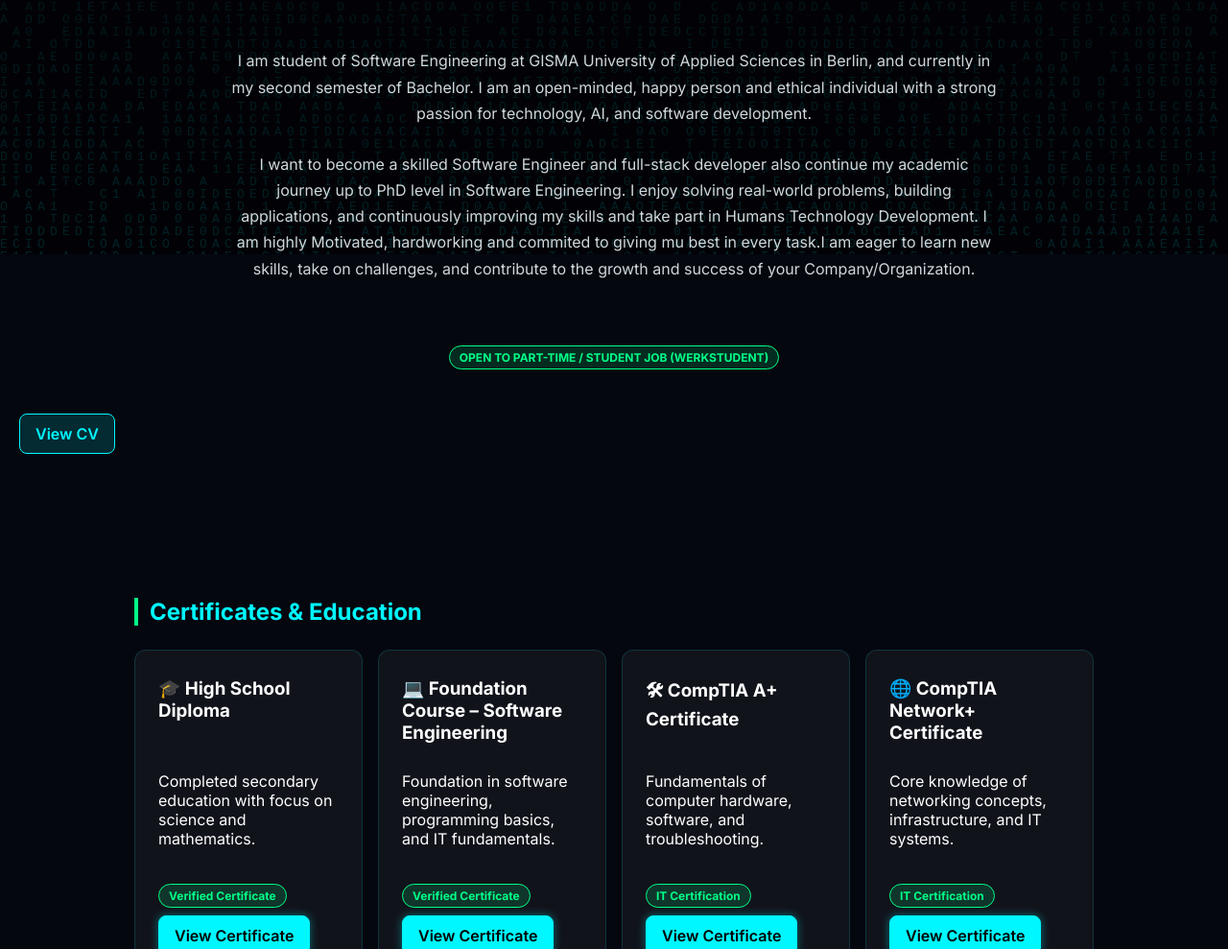
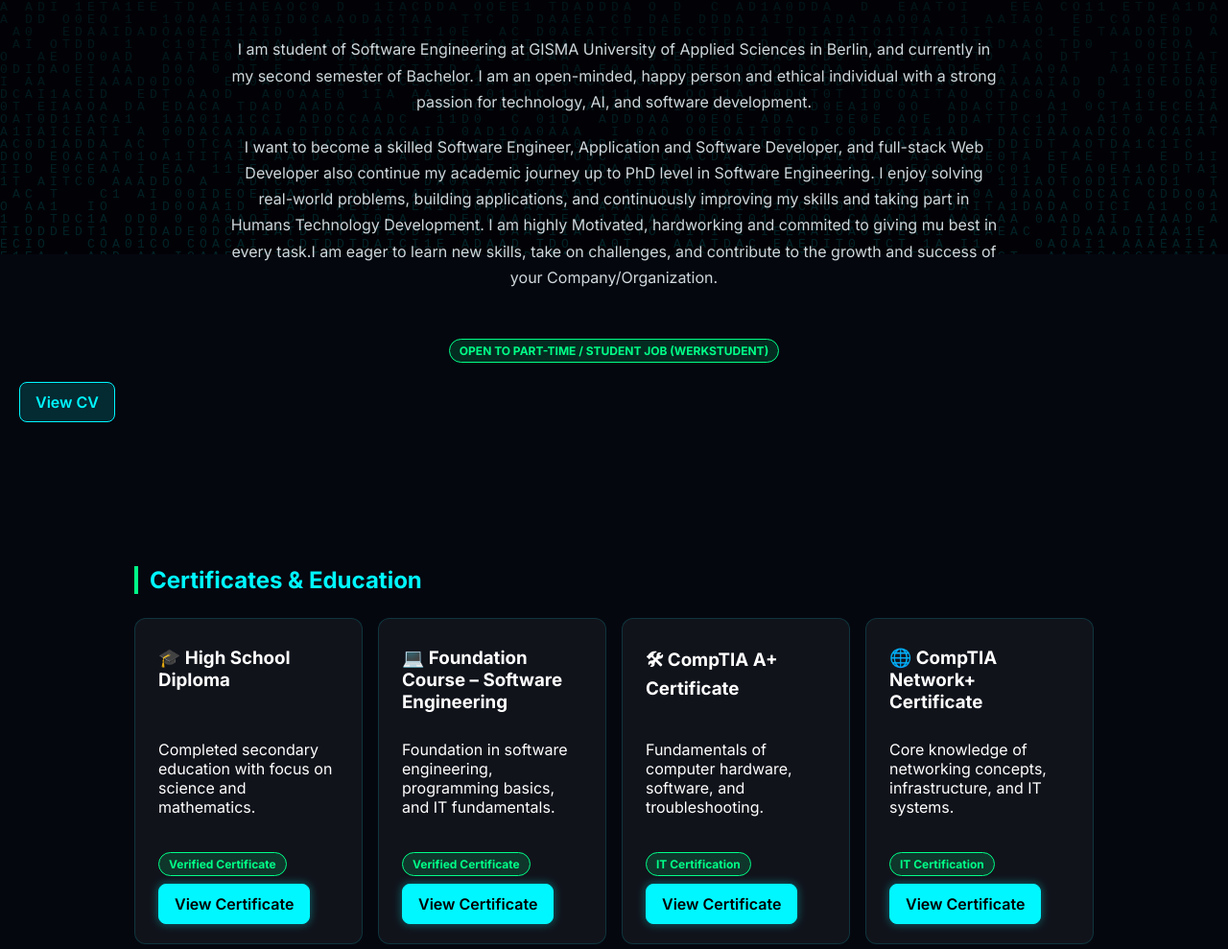
Before and after one commit to emranazizi-web/Emran-Azizi-Portfolio, a plain HTML site: page index.html in a window 1280 px wide. Shown: the part 535-1524 px from the top of the page at 96% size. Drawn offline with Linux system fonts and the light colour scheme.

Commit message:
Adjust hero section spacing and update introduction text
Updated spacing in hero section and refined text in the introduction paragraph.

```diff
--- a/index.html
+++ b/index.html
@@ -458,7 +458,7 @@ h2 {
 #certificates .card:nth-child(4) p { top: 110px; }
 #certificates .card:nth-child(4) .card-footer { bottom: 20px; }
 
-    .hero {
+.hero {
     text-align: center;
     padding: 140px 20px 60px;
 
@@ -466,17 +466,16 @@ h2 {
     flex-direction: column;
     align-items: center;
 
-    gap: 26px; /* controls space between ALL elements */
+    gap: 20px; /* controls overall spacing */
 }
 
-/* extra spacing before badge */
+/* remove extra pushing */
 .hero .badge {
-    margin-top: 40px;
+    margin-top: 30px;
 }
 
-/* small spacing between badge and button */
 .hero .btn {
-    margin-top: 20px;
+    margin-top: 0; /* IMPORTANT: remove extra space */
 }
 
 </style>
@@ -507,8 +506,8 @@ h2 {
     </p>
 
     <p>
-        I want to become a skilled Software Engineer and full-stack developer also continue my academic journey up to PhD level in Software Engineering.
-        I enjoy solving real-world problems, building applications, and continuously improving my skills and take part in Humans Technology Development.
+        I want to become a skilled Software Engineer, Application and Software Developer, and full-stack Web Developer also continue my academic journey up to PhD level in Software Engineering.
+        I enjoy solving real-world problems, building applications, and continuously improving my skills and taking part in Humans Technology Development.
 
         I am highly Motivated, hardworking and commited to giving mu best in every task.I am eager to learn new skills, take on challenges, and contribute
         to the growth and success of your Company/Organization.
```
